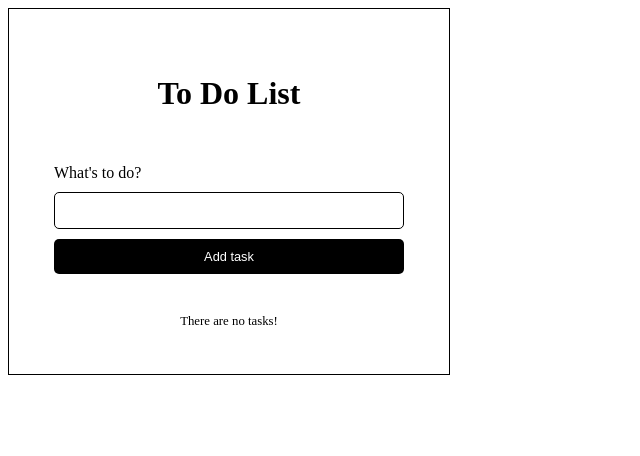
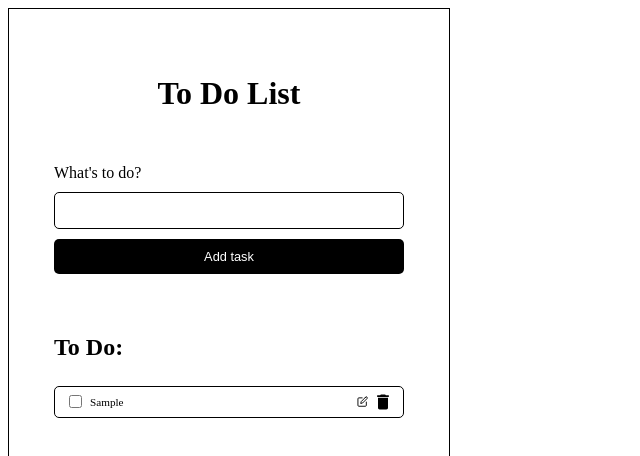
Before and after one commit to FalkoKa/clean-architecture-todo-list, a React (Vite) app: page / in a window 1280 px wide. Both pictures are taken after typing "Sample" into the empty fields and a click on the button "Add task". Shown: the top 456 px of the page, without its empty margins (0-640 px from the left). Built offline with nearby package versions, Linux system fonts and the light colour scheme.

Commit message:
remove context viewmodel from components

```diff
--- a/src/outer/react/Form.tsx
+++ b/src/outer/react/Form.tsx
@@ -11,7 +11,6 @@ const Form = () => {
     if (!itemName) return;
     context?.controller?.executeAddItemToList(itemName);
     setItemName('');
-    console.log(context?.viewModel?.list);
   };
 
   return (
--- a/src/outer/react/ListPage.tsx
+++ b/src/outer/react/ListPage.tsx
@@ -1,19 +1,21 @@
 import Header from './Header.tsx';
 import styled from 'styled-components';
 import TaskItem from './TaskItem.tsx';
-import { useContext } from 'react';
-import { Context } from './Provider.ts';
+import { ViewModel } from '../../adapters/Presenter/ViewModel.ts';
 
-const ListPage = () => {
-  const context = useContext(Context);
+type Props = {
+  viewModel: ViewModel;
+};
 
+const ListPage = ({ viewModel }: Props) => {
+  const list = viewModel?.list;
   return (
     <PageWrapper>
       <Header />
-      {context?.viewModel?.list ? (
+      {list ? (
         <List>
           <h2>To Do:</h2>
-          {context.viewModel.list.map((item) => (
+          {list.map((item) => (
             <TaskItem key={item.id} item={item} />
           ))}
         </List>
```
